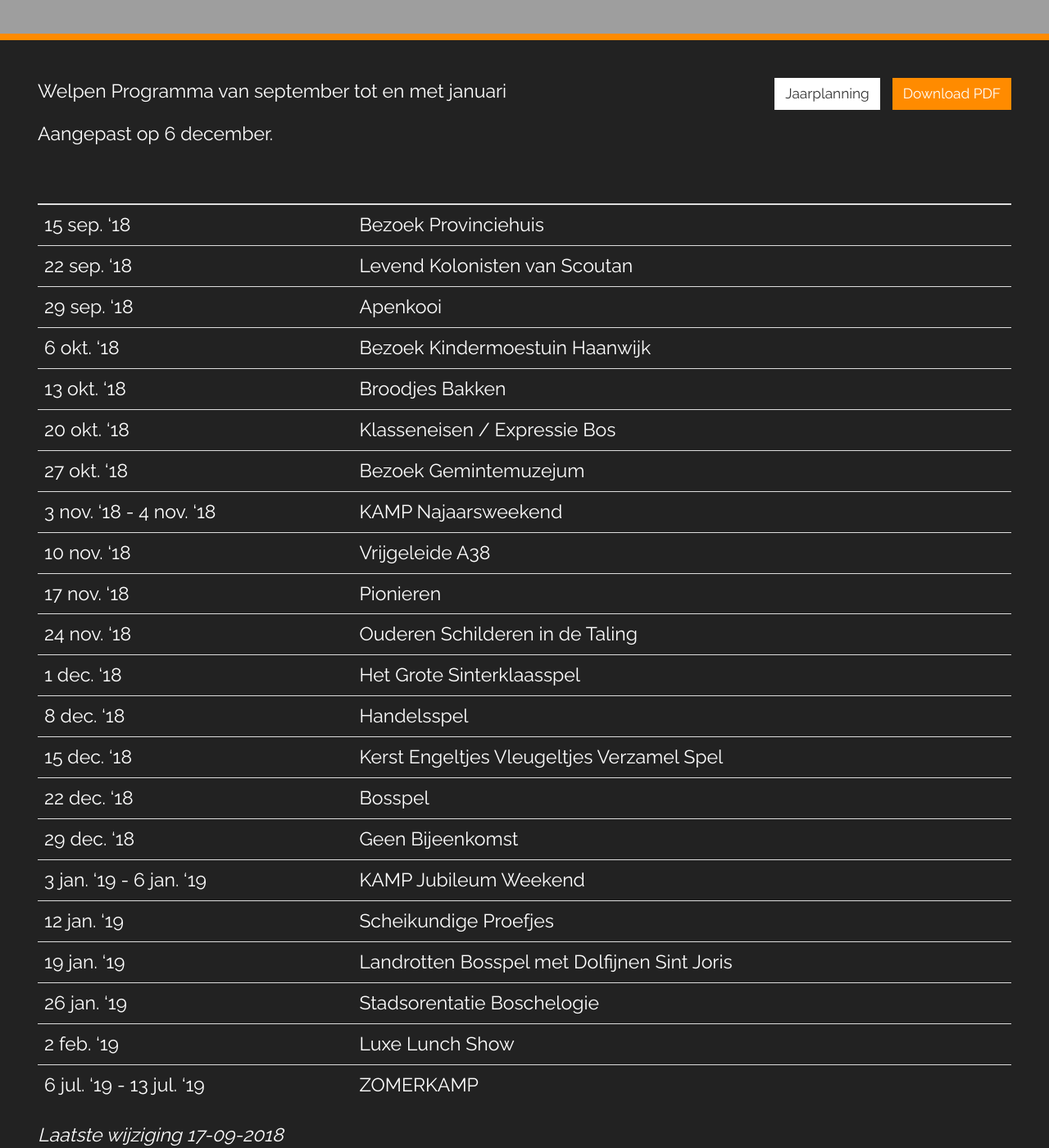
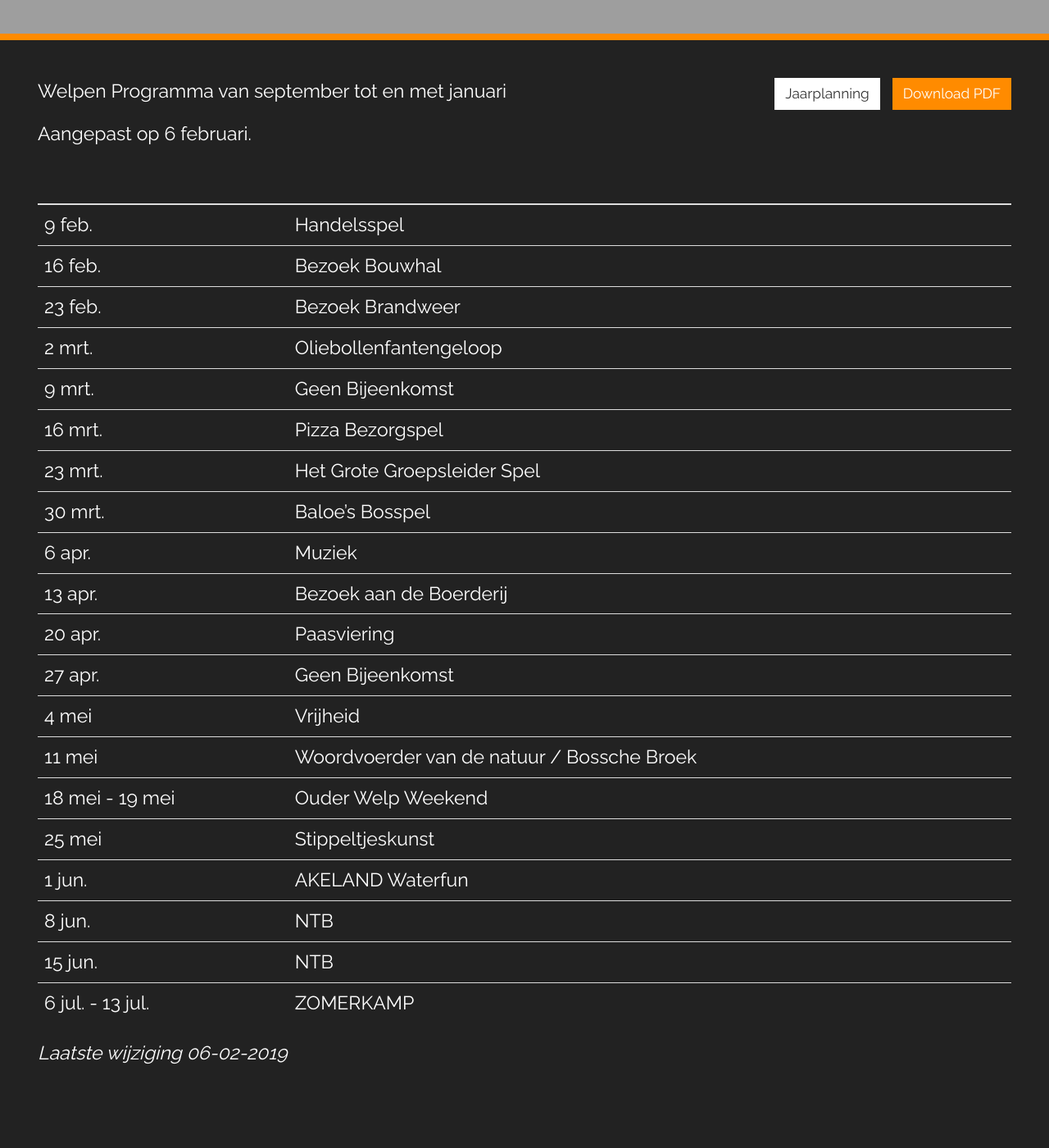
Before and after one commit to nognooitmeegemaakt/website, a Jekyll site: the page built from _agenda/welpen.md, in a window 1280 px wide and 1400 px high, scrolled down 226 px. Shown: the whole window at 82% size. Built offline with Jekyll 4.4.1, drawn with Linux system fonts in a browser that asks for light colours; some web fonts are replaced; after the commit the page ends 1592 px from its top, so only the background shows below that.

Commit message:
Update welpen.md Agenda through CMS
By Fabrizio Zanin (172.69.54.240)

```diff
--- a/_agenda/welpen.md
+++ b/_agenda/welpen.md
@@ -3,37 +3,35 @@ title: Welpen Programma
 layout: agenda
 category: agenda
 agenda: welpen
-footer: "_Laatste wijziging 17-09-2018_"
+footer: "_Laatste wijziging 06-02-2019_"
 ---
 
 Welpen Programma van september tot en met januari
 
-Aangepast op 6 december.
+Aangepast op 6 februari.
 
 | | |
 |---|---|
-| 15 sep. '18 | Bezoek Provinciehuis |
-| 22 sep. '18 | Levend Kolonisten van Scoutan |
-| 29 sep. '18 | Apenkooi |
-| 6 okt. '18 | Bezoek Kindermoestuin Haanwijk |
-| 13 okt. '18 | Broodjes Bakken |
-| 20 okt. '18 | Klasseneisen / Expressie Bos |
-| 27 okt. '18 | Bezoek Gemintemuzejum |
-| 3 nov. '18 - 4 nov. '18 | KAMP Najaarsweekend |
-| 10 nov. '18 | Vrijgeleide A38 |
-| 17 nov. '18 | Pionieren |
-| 24 nov. '18 | Ouderen Schilderen in de Taling |
-| 1 dec. '18 | Het Grote Sinterklaasspel |
-| 8 dec. '18 | Handelsspel |
-| 15 dec. '18 | Kerst Engeltjes Vleugeltjes Verzamel Spel |
-| 22 dec. '18 | Bosspel |
-| 29 dec. '18 | Geen Bijeenkomst |
-| 3 jan. '19 - 6 jan. '19 | KAMP Jubileum Weekend |
-| 12 jan. '19 | Scheikundige Proefjes |
-| 19 jan. '19 | Landrotten Bosspel met Dolfijnen Sint Joris |
-| 26 jan. '19 | Stadsorentatie Boschelogie |
-| 2 feb. '19 | Luxe Lunch Show |
-| 6 jul. '19 - 13 jul. '19 | ZOMERKAMP |
+| 9 feb. | Handelsspel |
+| 16 feb. | Bezoek Bouwhal |
+| 23 feb. | Bezoek Brandweer |
+| 2 mrt. | Oliebollenfantengeloop  |
+| 9 mrt. | Geen Bijeenkomst |
+| 16 mrt. | Pizza Bezorgspel |
+| 23 mrt. | Het Grote Groepsleider Spel |
+| 30 mrt. | Baloe's Bosspel |
+| 6 apr. | Muziek |
+| 13 apr. | Bezoek aan de Boerderij |
+| 20 apr. | Paasviering |
+| 27 apr. | Geen Bijeenkomst |
+| 4 mei | Vrijheid |
+| 11 mei | Woordvoerder van de natuur / Bossche Broek |
+| 18 mei - 19 mei | Ouder Welp Weekend |
+| 25 mei | Stippeltjeskunst |
+| 1 jun. | AKELAND Waterfun |
+| 8 jun. | NTB |
+| 15 jun. | NTB |
+| 6 jul. - 13 jul. | ZOMERKAMP |
 {: .table :}
 
 {{ page.footer }}
```
